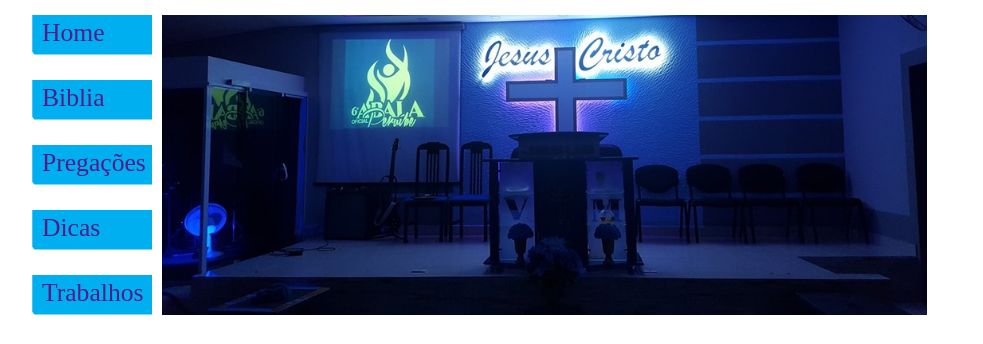
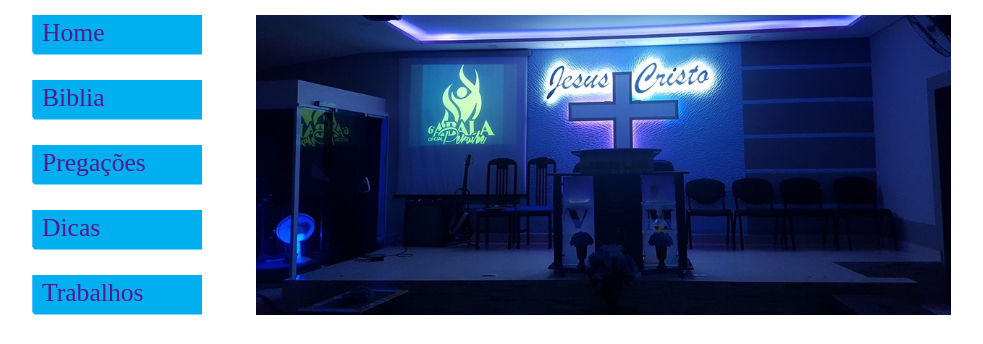
Before and after one commit to Rovani01/icajc.github.io, a plain HTML site: page index.html in a window 1280 px wide. Shown: the part 185-529 px from the top of the page, without its empty margins (148-1131 px from the left). Drawn offline with Linux system fonts and the light colour scheme.

Commit message:
ajustando o layout

```diff
--- a/icajc.css
+++ b/icajc.css
@@ -58,7 +58,7 @@ ul{
 	padding: 0;
 }
 #navegacao-lateral ul a{
-	width:120px;
+	width:170px;
 	height: 40px;
 	display: block;
 	line-height: 1.4em;
@@ -84,11 +84,11 @@ ul{
 
 #conteudo{
 
-	width:745px;
+	width:675px;
 	height: 280px;
 	padding: 10px;
 	display: inline-block;
-	margin-left: 10px;
+	margin-left: 54px;
 	background: url(imagens/capalogo.jpg);
 	background-repeat: no-repeat;
 	background-size: cover;
```
